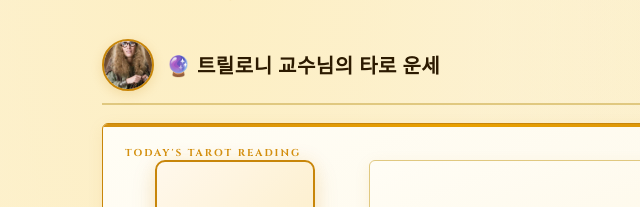
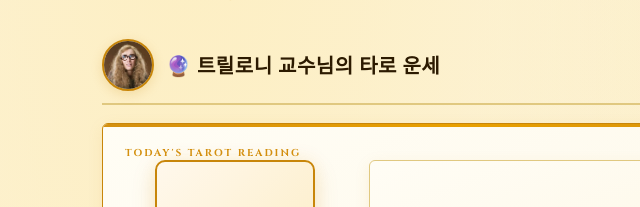
Before and after one commit to sujong45/sujong45.github.io, a website: page index.html in a window 1280 px wide. Shown: the part 520-727 px from the top of the page, 0-640 px from the left. Drawn offline with Linux system fonts and the light colour scheme; no server answers.

Commit message:
fix: 트릴로니 교수 아바타 상단 정렬(머리 잘림 수정)

```diff
--- a/index.html
+++ b/index.html
@@ -289,9 +289,12 @@ section{margin-top:42px;scroll-margin-top:20px}
 .section-head .head-left{display:flex;align-items:center;gap:12px;min-width:0}
 .char-avatar{
   width:52px;height:52px;border-radius:50%;object-fit:cover;
+  object-position:center 20%;
   border:2px solid var(--yellow);flex-shrink:0;
   box-shadow:0 3px 12px #c8860a33;
 }
+/* 세로로 긴 인물 사진 — 머리가 잘리지 않게 위쪽을 보여줌 */
+.char-avatar.top{object-position:center top}
 @media(max-width:620px){
   .char-avatar{width:42px;height:42px}
   .section-head h2{font-size:17px}
@@ -557,7 +560,7 @@ footer{
   <section id="tarot">
     <div class="section-head">
       <div class="head-left">
-        <img class="char-avatar" src="assets/prof-trelawney.png" alt="트릴로니 교수" loading="lazy">
+        <img class="char-avatar top" src="assets/prof-trelawney.png" alt="트릴로니 교수" loading="lazy">
         <h2>🔮 트릴로니 교수님의 타로 운세</h2>
       </div>
       <small>Daily Tarot · <span id="tarot-today-date"></span></small>
```
